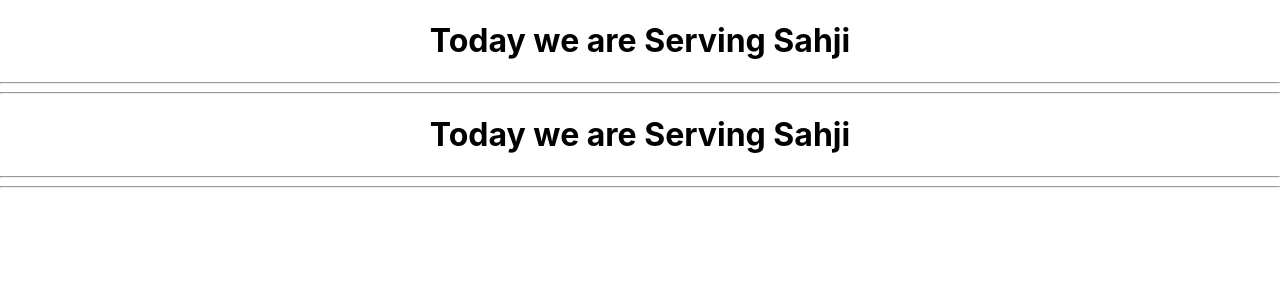
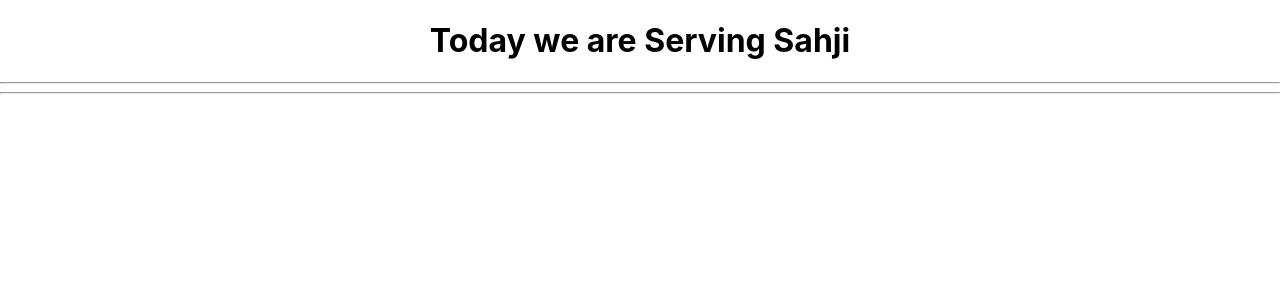
Before and after one commit to ismardoi2001/react-assignment2, a React (Create React App) app: page / in a window 1280 px wide. Shown: the top 300 px of the page. Built offline with nearby package versions, Linux system fonts and the light colour scheme.

Commit message:
update task

```diff
--- a/src/App.js
+++ b/src/App.js
@@ -6,8 +6,6 @@ function App(){
   return(
     <div className ="App">
     <Dinner dishName ="Sahji" SweetDish="Kabab"/>
-    <hr/>
-    <Dinner dishName ="Sahji" SweetDish="cool"/>
 
     <hr/>
     </div>
--- a/src/dinner.js
+++ b/src/dinner.js
@@ -4,7 +4,6 @@ function Dinner (props) {
     return (
         <div>
         <h1> Today we are Serving {props.dishName}</h1>
-
         <hr/>
         </div>
     )
```
